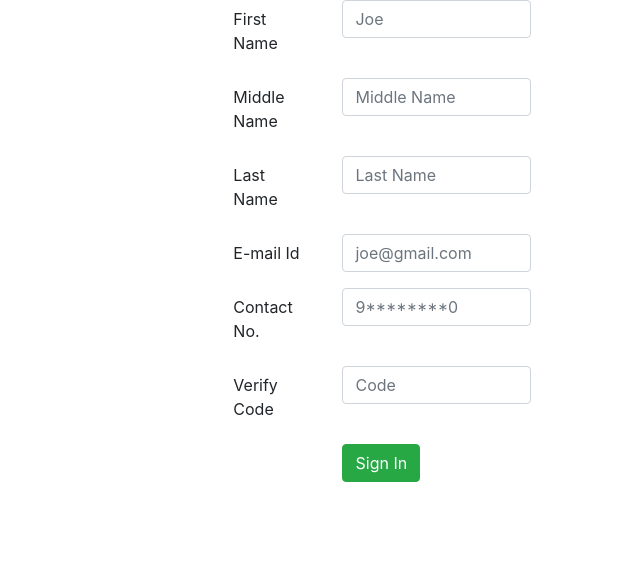
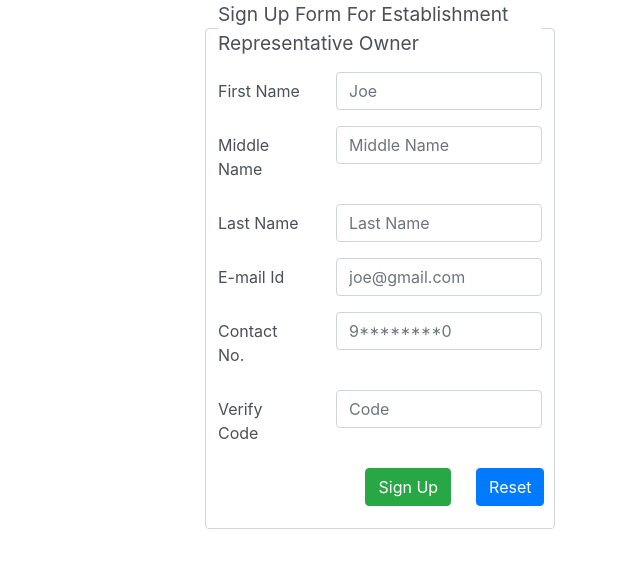
Before and after one commit to SOPHIA2401/login-page-, a plain HTML site: page index.html in a window 1280 px wide. Shown: the whole page, without its empty margins (640-1280 px from the left). Drawn offline with Linux system fonts and the light colour scheme.

Commit message:
validation and css modification

```diff
--- a/css/style.css
+++ b/css/style.css
@@ -2,3 +2,6 @@
   margin: 0px auto;
   padding: 0px auto;
 }
+form legend{
+  font-size: larger;
+}
--- a/index.html
+++ b/index.html
@@ -6,55 +6,65 @@
     <title>Login Page</title>
     <!-- CSS links -->
     <link rel="stylesheet" href="css/bootstrap.min.css">
-    <link rel="stylesheet" htef="css/style.css">
+    <link rel="stylesheet" href="css/style.css">
+    <script type="text/javascript" href="js/script.js"></script>
+    <script href="js/bootstrap.min.js"></script>
 </head>
 <body>
+  <div class="container">
     <div class="row">
-        <div class="col-12 col-md-3 offset-md-8">
+        <div class="col-12 col-sm-8 offset-sm-4 col-md-4 offset-md-8">
           <form action="" method="">
+            <fieldset class="form-control">
+            <legend>Sign Up Form For Establishment Representative Owner</legend>
             <div class="form-group row">
                 <label for="firstName" class="col-12 col-md-4 col-form-label">First Name</label>
                 <div class="col-12 col-md-8">
-                  <input class=" form-control" id="firstName" name="firstName" placeholder="Joe">
+                  <input type="text" pattern="[A-Z]+[a-z]*" title="Use CamelCase e.g. Joe" class=" form-control" id="firstName" name="firstName" placeholder="Joe" required/>
                 </div>
             </div>
             <div class="form-group row">
                 <label for="middleName" class="col-12 col-md-4 col-form-label">Middle Name</label>
                 <div class="col-12 col-md-8">
-                  <input class=" form-control" id="middleName" name="middleName" placeholder="Middle Name">
+                  <input type="text" pattern="[A-Z]+[a-z]*" title="Use CamelCase e.g. Joe" class=" form-control" id="middleName" name="middleName" placeholder="Middle Name"/>
                 </div>
             </div>
             <div class="form-group row">
                 <label for="lastName" class="col-12 col-md-4 col-form-label">Last Name</label>
                 <div class="col-12 col-md-8">
-                  <input class=" form-control" id="lastName" name="lastName" placeholder="Last Name">
+                  <input type="text" pattern="[A-Z]+[a-z]*" title="Use CamelCase e.g. Joe" class=" form-control" id="lastName" name="lastName" placeholder="Last Name" required/>
                 </div>
             </div>
             <div class="form-group row">
                 <label for="emailId" class="col-12 col-md-4 col-form-label">E-mail Id</label>
                 <div class="col-12 col-md-8">
-                  <input class=" form-control" id="emailId" name="emailId" placeholder="joe@gmail.com">
+                  <input type="email" class=" form-control" id="emailId" name="emailId" placeholder="joe@gmail.com" required/>
                 </div>
             </div>
             <div class="form-group row">
                 <label for="contact" class="col-12 col-md-4 col-form-label">Contact No.</label>
                 <div class="col-12 col-md-8">
-                  <input class=" form-control" id="contact" name="contact" placeholder="9********0">
+                  <input type="tel" pattern="^\d{10}$" class="form-control" id="contact" name="contact" placeholder="9********0" required/>
                 </div>
             </div>
             <div class="form-group row">
                 <label for="verificationCode" class="col-12 col-md-4 col-form-label">Verify Code</label>
                 <div class="col-12 col-md-8">
-                  <input class=" form-control" id="verificationCode" name="verificationCode" placeholder="Code">
+                  <input class=" form-control" id="verificationCode" name="verificationCode" placeholder="Code" required/>
                 </div>
             </div>
-            <div class="form-group row">
-                <div class="offset-md-4 col-md-10">
-                    <button type="submit" class="btn btn-success ">Sign In</button>
+            <div class="form-group row offset-md-5 offset-sm-5">
+                <div class="form-inline">
+                    <button type="submit" class="btn btn-md btn-success">Sign Up</button>
                 </div>
+                <div class="form-inline">
+                  <button type="reset" class="btn btn-md btn-primary">Reset</button>
+              </div>
             </div>
+          </fieldset>
           </form>
         </div>
     </div>
+  </div>
 </body>
 </html>
```
Also changed, not shown: js/script.js (added, +9 -0 lines).
